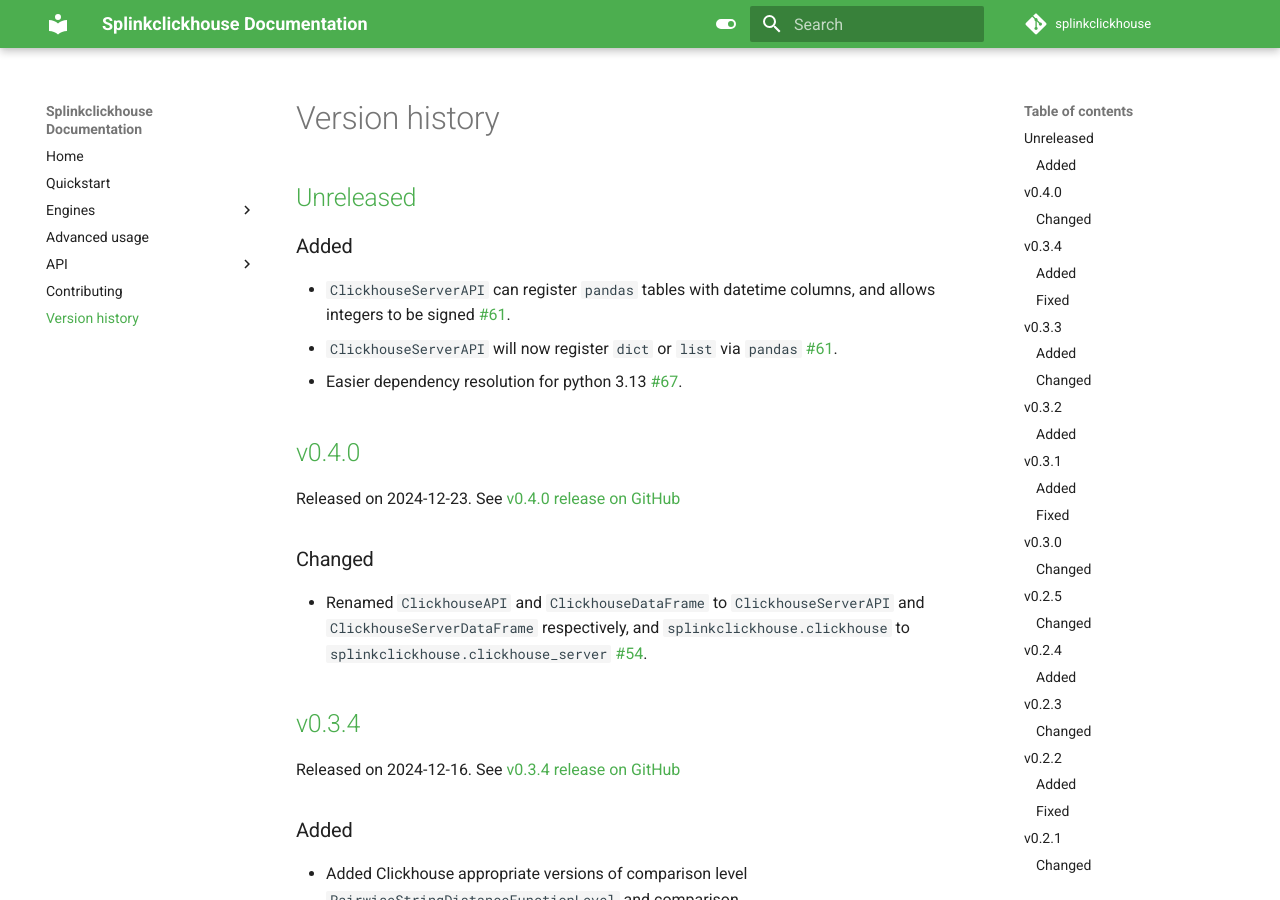
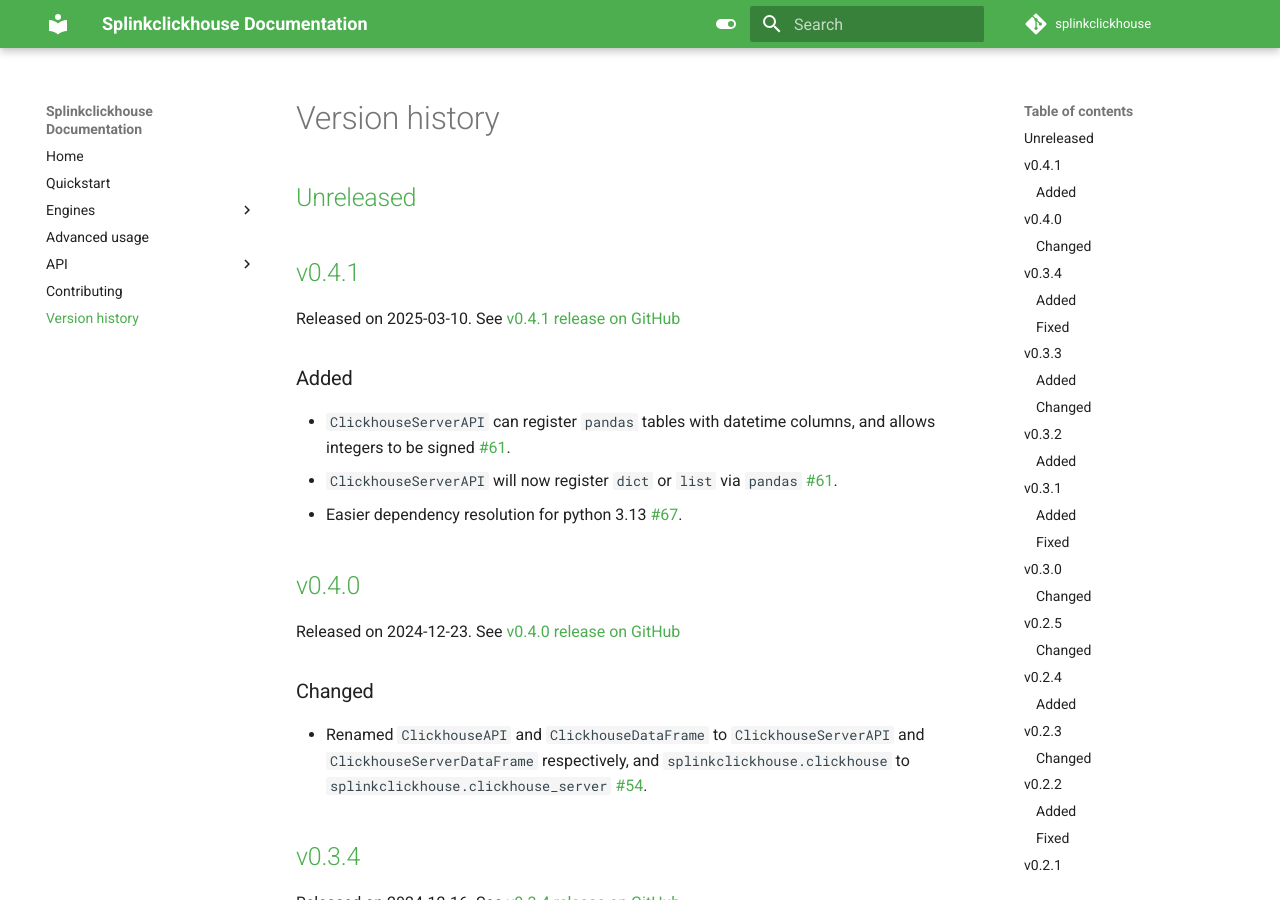
Before and after one commit to ADBond/splinkclickhouse, an MkDocs documentation site: the page built from CHANGELOG.md, in a window 1280 px wide and 900 px high. Built offline with MkDocs 1.6.1 and Material for MkDocs 9.7.7, drawn with Linux system fonts in a browser that asks for light colours; comment, search, counter and statistics services are not loaded.

Commit message:
version -> 0.4.1

```diff
--- a/CHANGELOG.md
+++ b/CHANGELOG.md
@@ -6,6 +6,8 @@ The format is based on [Keep a Changelog](https://keepachangelog.com/en/1.0.0/),
 and this project adheres to [Semantic Versioning](https://semver.org/spec/v2.0.0.html).
 
 ## [Unreleased]
+
+## [0.4.1] - 2025-03-10
 
 ### Added
 
@@ -124,7 +126,8 @@ and this project adheres to [Semantic Versioning](https://semver.org/spec/v2.0.0
 
 - Basic working version of package with api for `chdb`
 
-[Unreleased]: https://github.com/ADBond/splinkclickhouse/compare/v0.4.0...HEAD
+[Unreleased]: https://github.com/ADBond/splinkclickhouse/compare/v0.4.1...HEAD
+[0.4.1]: https://github.com/ADBond/splinkclickhouse/compare/v0.4.0...v0.4.1
 [0.4.0]: https://github.com/ADBond/splinkclickhouse/compare/v0.3.4...v0.4.0
 [0.3.4]: https://github.com/ADBond/splinkclickhouse/compare/v0.3.3...v0.3.4
 [0.3.3]: https://github.com/ADBond/splinkclickhouse/compare/v0.3.2...v0.3.3
--- a/pyproject.toml
+++ b/pyproject.toml
@@ -1,6 +1,6 @@
 [project]
 name = "splinkclickhouse"
-version = "0.4.0"
+version = "0.4.1"
 description = "Clickhouse backend support for Splink"
 authors = [{name = "Andrew Bond"}]
 license = {text = "MIT License"}
--- a/splinkclickhouse/__init__.py
+++ b/splinkclickhouse/__init__.py
@@ -2,7 +2,7 @@ from typing import Any
 
 from .clickhouse_server.database_api import ClickhouseServerAPI
 
-__version__ = "0.4.0"
+__version__ = "0.4.1"
 
 
 # Use getarr to make the error appear at the point of use
```
Also changed, not shown: README.md (+1 -1 lines), dev.md (+1 -1 lines), 1 other file.
